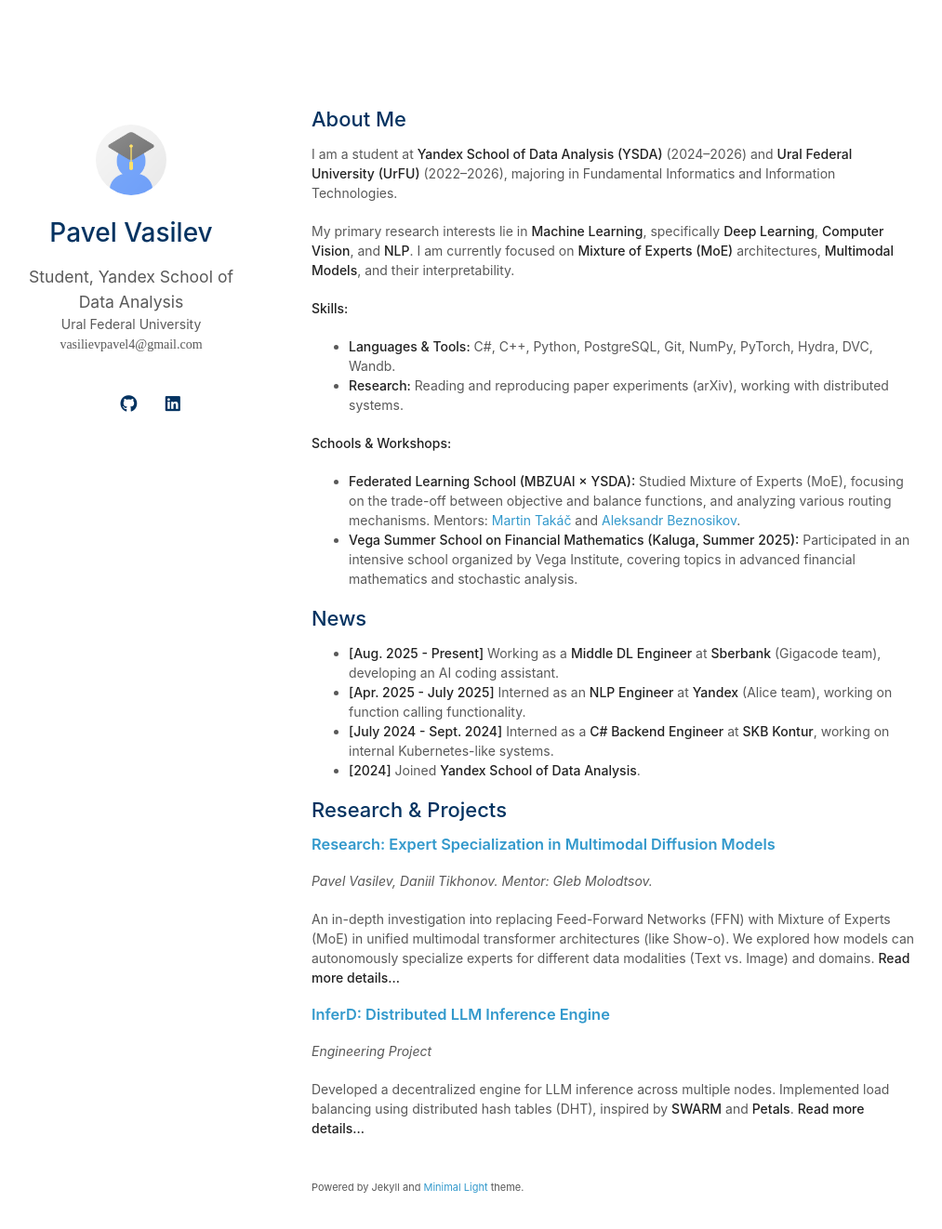
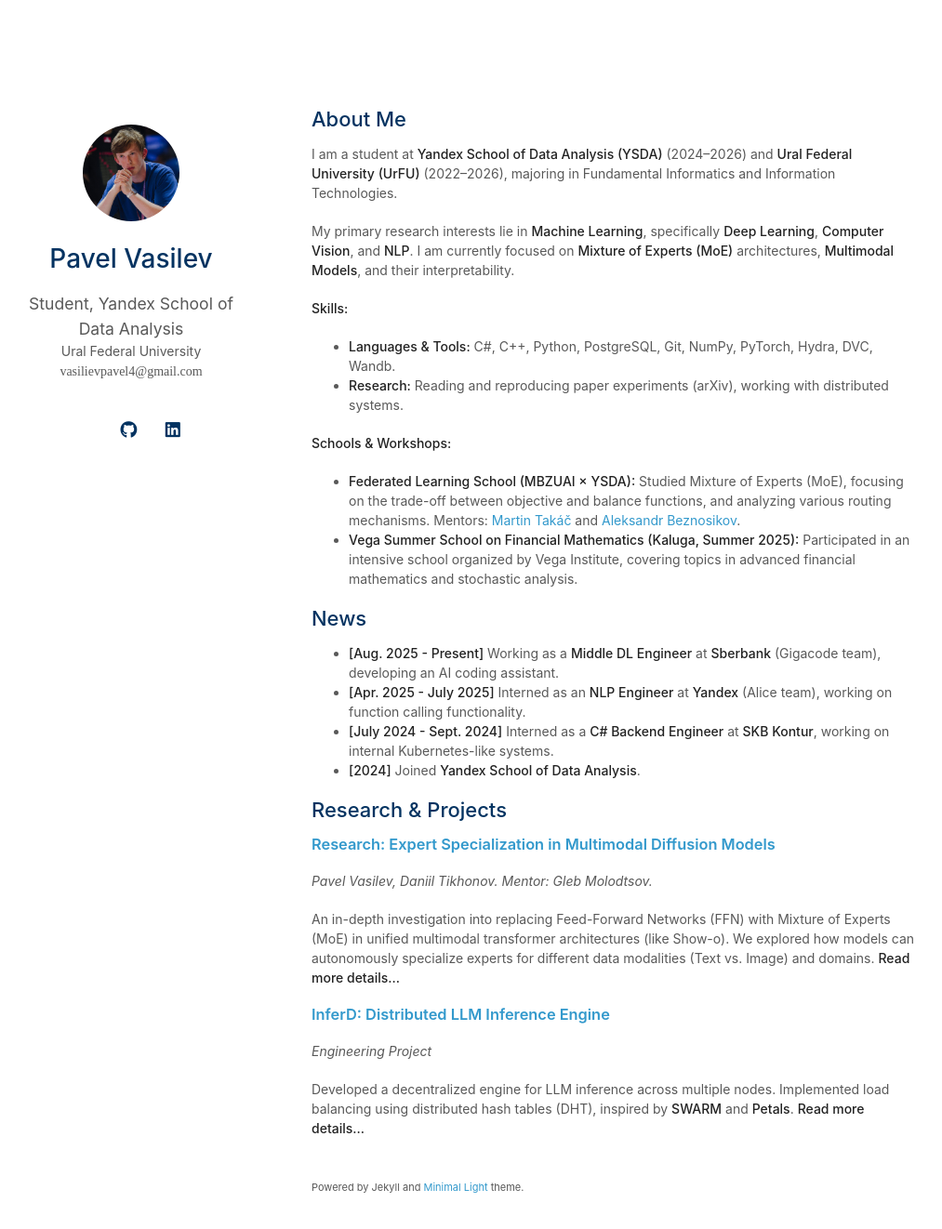
Before and after one commit to PavelPaha/academic_cv, a Jekyll site: the page built from index.md, in a window 1280 px wide and 1356 px high. Shown: the top 1322 px of the window at 93% size, without its empty margins (135-1148 px from the left). Built offline with Jekyll 4.4.1, drawn with Linux system fonts in a browser that asks for light colours; a style sheet for code colours, icons or effects is not loaded; our own code applies the rules of GitHub Pages for plain Markdown files.

Commit message:
updated profile photo

```diff
--- a/_config.yml
+++ b/_config.yml
@@ -16,7 +16,7 @@ linkedin: https://www.linkedin.com/in/pavel-vasiliev-68a851347/
 telegram: https://t.me/Kurinaya_bulavka
 
 # Images
-avatar: assets/img/avatar.png
+avatar: assets/img/me.jpg
 favicon: assets/img/favicon.png
 favicon_dark: assets/img/favicon-dark.png
 
```
Also changed, not shown: assets/img/me.jpg (added).
